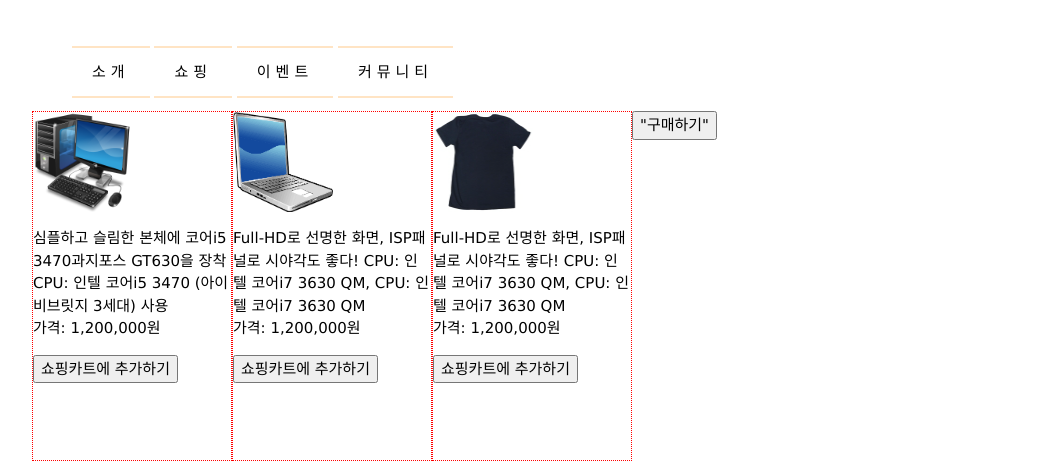
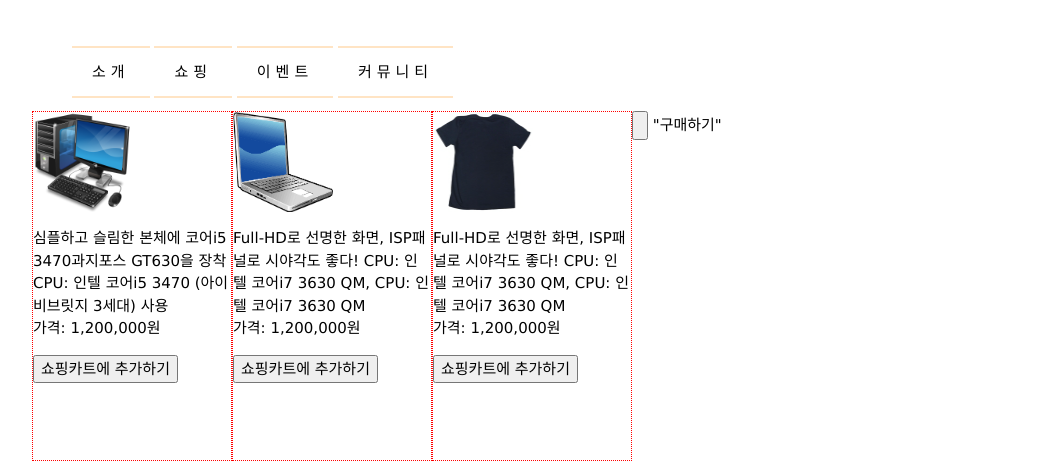
Before and after one commit to Lee-yoonsung/biz, a plain HTML site: page shop/computer.html in a window 1280 px wide. Shown: the part 54-527 px from the top of the page, without its empty margins (118-1161 px from the left). Drawn offline with nearby package versions, Linux system fonts and the light colour scheme.

Commit message:
Update computer.html

```diff
--- a/shop/computer.html
+++ b/shop/computer.html
@@ -84,7 +84,7 @@
         <input type="button" value="쇼핑카트에 추가하기"  id="cartproduct1"/>
     </div>
     <div calss="buttonLink">
-      <button type="button" id="payment"> "구매하기"</button>
+      <input type="button" id="payment"> "구매하기"</button>
       </div>
 </section>
 <footer>
```
